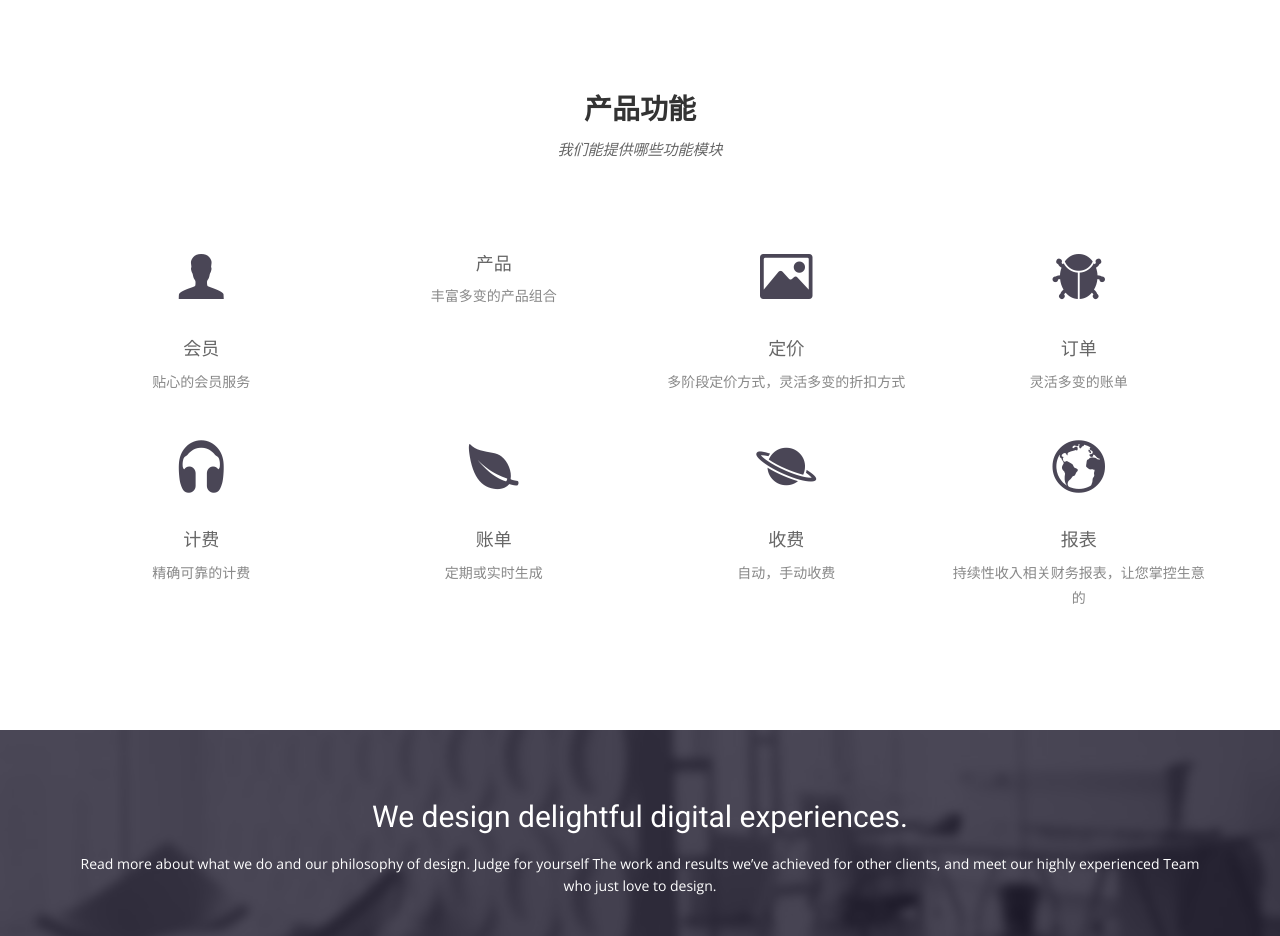
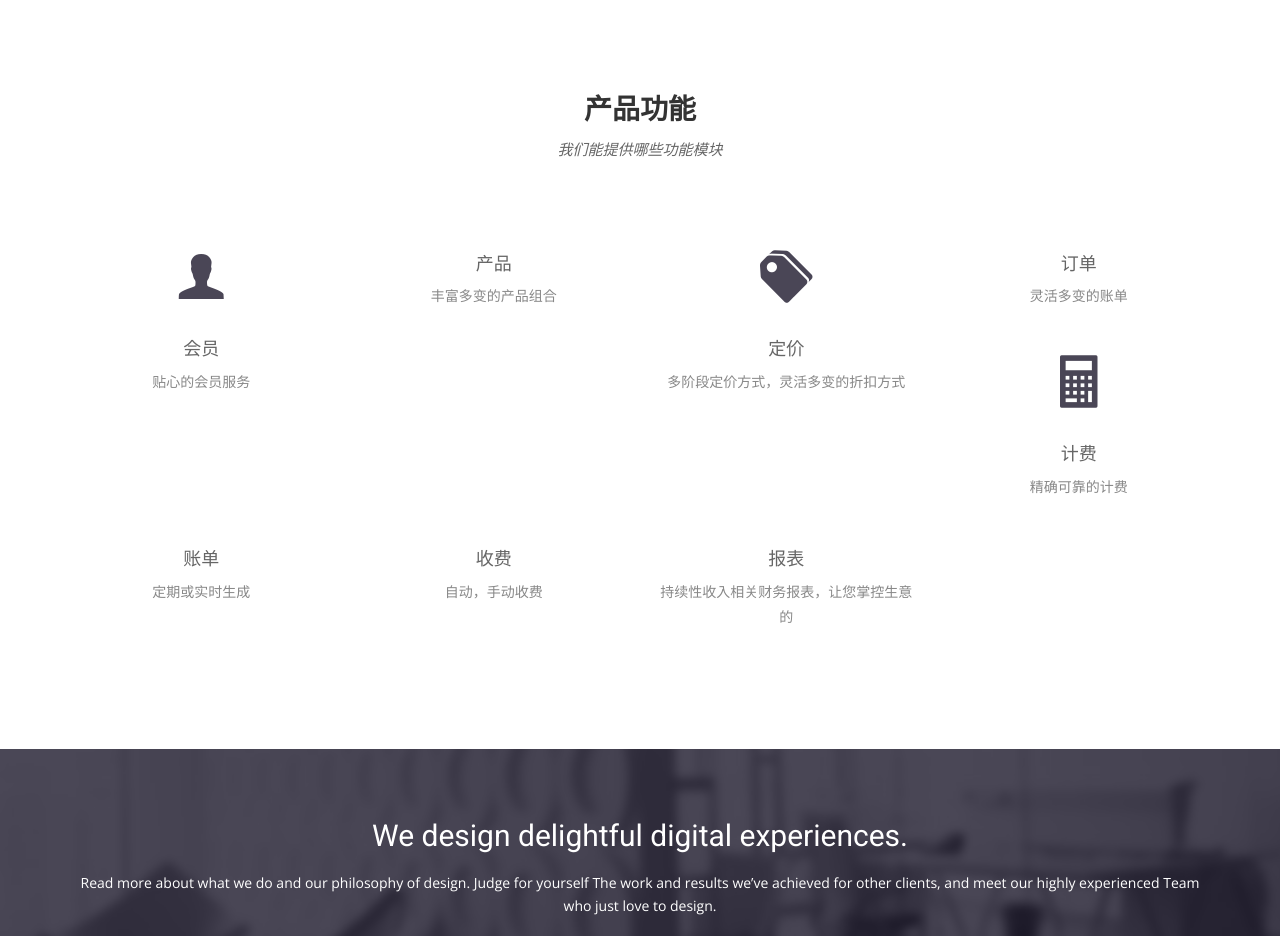
Before and after one commit to dreampivot/slipscloud.github.io, a Jekyll site: the page built from index.html, in a window 1280 px wide. Shown: the part 1611-2547 px from the top of the page. Built offline with Jekyll 4.4.1, drawn with Linux system fonts in a browser that asks for light colours; nearby versions of some CDN libraries; some web fonts are replaced.

Commit message:
Update index.html

```diff
--- a/index.html
+++ b/index.html
@@ -68,63 +68,52 @@ permalink: /
           <p>贴心的会员服务</p>
         </div>
       </div>
-  <!--
-  <ion-content class="card-background-page">
-  <ion-card>
-    <img src="img/icons/ICON-CL-R-1Member"/>
-    <div class="card-title">São Paulo</div>
-    <div class="card-subtitle">41 Listings</div>
-    <h4>会员</h4>
-    <p>贴心的会员服务</p>
-  </ion-card>
-</ion-content>
--->
+
       <div class="col-sm-6 col-md-3">
         <div class="service-item">
-          <i class="ion-basket"></i>
-
+          <i class="icon ion-basket"></i>
           <h4>产品</h4>
           <p>丰富多变的产品组合 </p>
         </div>
       </div>
       <div class="col-sm-6 col-md-3">
         <div class="service-item">
-          <i class="ion-image"></i>
+          <i class="icon ion-pricetags"></i>
           <h4>定价</h4>
           <p>多阶段定价方式，灵活多变的折扣方式</p>
         </div>
       </div>
       <div class="col-sm-6 col-md-3">
         <div class="service-item">
-          <i class="ion-bug"></i>
+          <i class="icon ion-list-box"></i>
           <h4>订单</h4>
           <p>灵活多变的账单 </p>
         </div>
       </div>
       <div class="col-sm-6 col-md-3">
         <div class="service-item">
-          <i class="ion-headphone"></i>
+          <i class="icon ion-calculator"></i>
           <h4>计费</h4>
           <p>精确可靠的计费</p>
         </div>
       </div>
       <div class="col-sm-6 col-md-3">
         <div class="service-item">
-          <i class="ion-leaf"></i>
+          <i class="icon ion-paper"></i>
           <h4>账单</h4>
           <p>定期或实时生成 </p>
         </div>
       </div>
       <div class="col-sm-6 col-md-3">
         <div class="service-item">
-          <i class="ion-planet"></i>
+          <i class="icon ion-usd"></i>
           <h4>收费</h4>
           <p>自动，手动收费 </p>
         </div>
       </div>
       <div class="col-sm-6 col-md-3">
         <div class="service-item">
-          <i class="ion-earth"></i>
+          <i class="icon ion-stats"></i>
           <h4>报表</h4>
           <p>持续性收入相关财务报表，让您掌控生意的 </p>
         </div>
```
